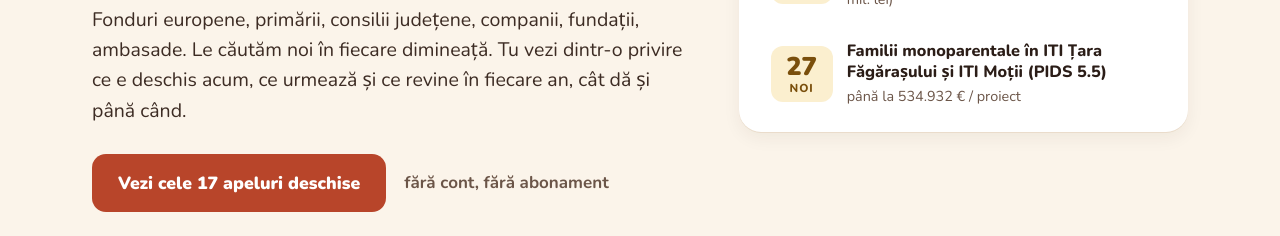
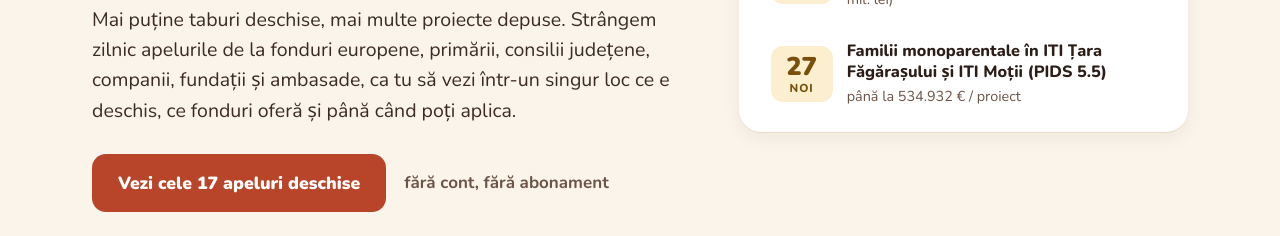
Before and after one commit to mihalcamildred/undeaplic, a plain HTML site: page index.html in a window 1280 px wide. Shown: the part 399-635 px from the top of the page. Drawn offline with nearby package versions, Linux system fonts and the light colour scheme.

Commit message:
Text nou sub titlul principal
Co-Authored-By: Claude Opus 5.5 <noreply@anthropic.com>
Claude-Session: https://claude.ai/code/session_01DPUzvZYBDhSRdJ4RA6D8gZ

```diff
--- a/index.html
+++ b/index.html
@@ -278,7 +278,7 @@ footer.site .fmark svg { width: 30px; height: 30px; }
     <div class="intro">
       <p class="kicker">Gratuit, pentru toate ONG‑urile din România</p>
       <h1>Toți banii pentru proiecte, <em>într‑un singur loc.</em></h1>
-      <p class="lead">Fonduri europene, primării, consilii județene, companii, fundații, ambasade. Le căutăm noi în fiecare dimineață. Tu vezi dintr-o privire ce e deschis acum, ce urmează și ce revine în fiecare an, cât dă și până când.</p>
+      <p class="lead">Mai puține taburi deschise, mai multe proiecte depuse. Strângem zilnic apelurile de la fonduri europene, primării, consilii județene, companii, fundații și ambasade, ca tu să vezi într-un singur loc ce e deschis, ce fonduri oferă și până când poți aplica.</p>
       <div class="cta-row">
         <a class="cta" href="#apeluri" id="cta">Vezi apelurile deschise</a>
         <p class="cta-note">fără cont, fără abonament</p>
```
